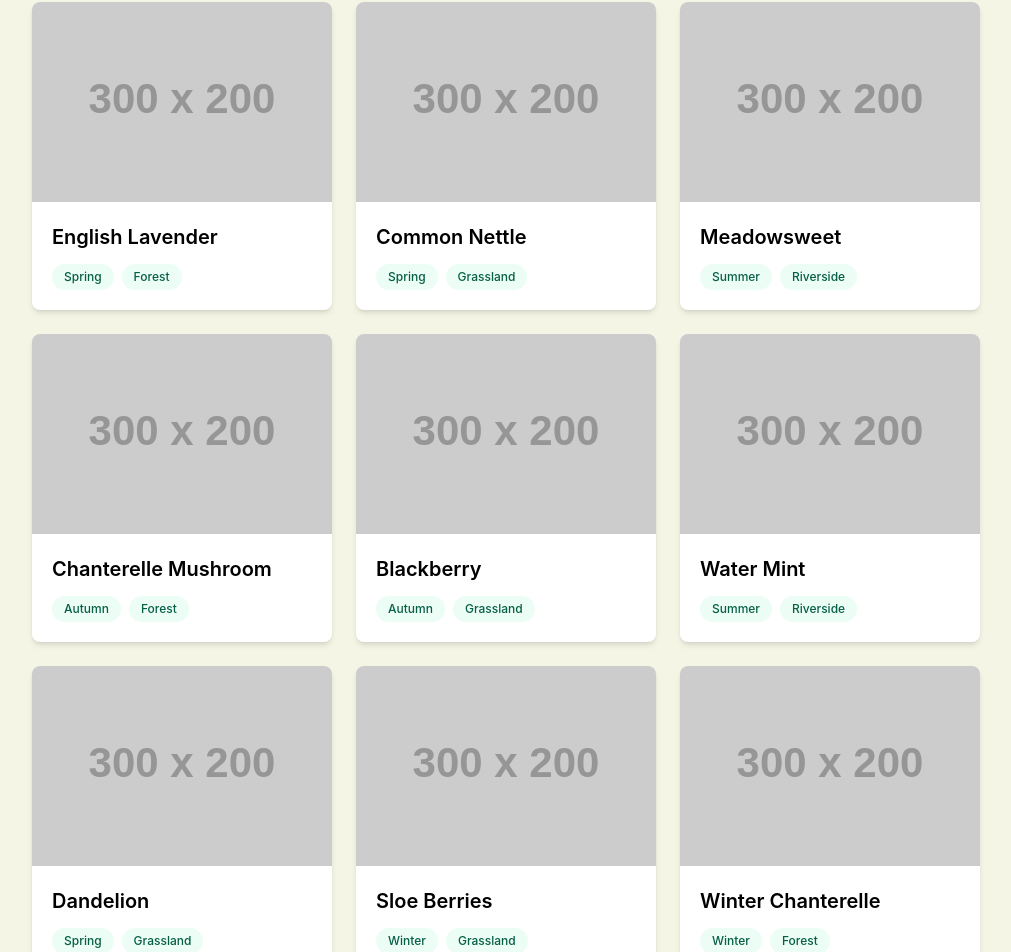
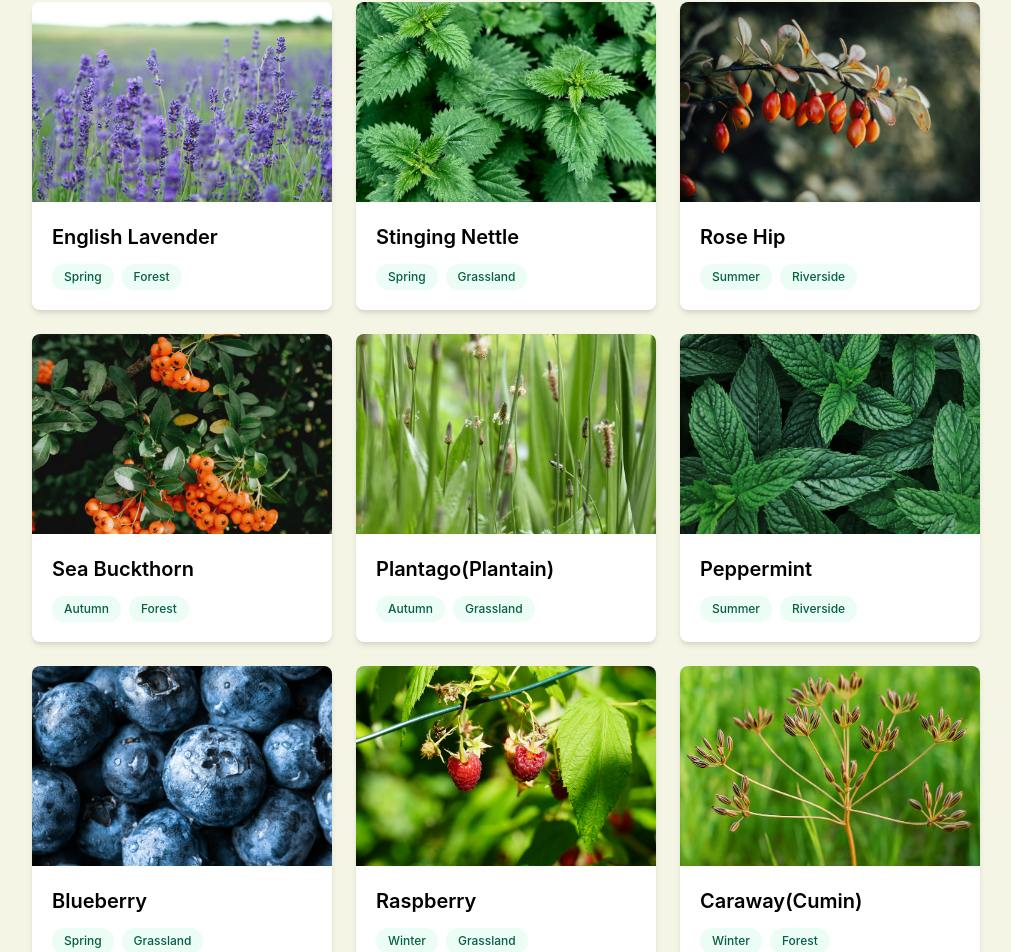
Before and after one commit to EmilMasaryk/PlantApp, a React (Vite) app in the folder PlantApp-WebApp/: page / in a window 1280 px wide. Shown: the part 290-1242 px from the top of the page, without its empty margins (134-1145 px from the left). Built offline with nearby package versions, Linux system fonts and the light colour scheme.

Commit message:
Changing Images

```diff
--- a/PlantApp-WebApp/src/App.jsx
+++ b/PlantApp-WebApp/src/App.jsx
@@ -8,63 +8,63 @@ const ALL_PLANTS = [
   {
     id: 1,
     name: "English Lavender",
-    img: "https://placehold.co/300x200/22c55e/ffffff?text=Wild+Garlic",
+    img: "/Lavender.jpg",
     season: "Spring",
     landscape: "Forest",
   },
   {
     id: 2,
-    name: "Common Nettle",
-    img: "https://placehold.co/300x200/16a34a/ffffff?text=Nettle",
+    name: "Stinging Nettle",
+    img: "Nettle.jpg",
     season: "Spring",
     landscape: "Grassland",
   },
   {
     id: 3,
-    name: "Meadowsweet",
-    img: "https://placehold.co/300x200/a3bf62/ffffff?text=Meadowsweet",
+    name: "Rose Hip",
+    img: "/RoseHip.jpg",
     season: "Summer",
     landscape: "Riverside",
   },
   {
     id: 4,
-    name: "Chanterelle Mushroom",
-    img: "https://placehold.co/300x200/f97316/ffffff?text=Chanterelle",
+    name: "Sea Buckthorn",
+    img: "/SeaBuckthorn.jpg",
     season: "Autumn",
     landscape: "Forest",
   },
   {
     id: 5,
-    name: "Blackberry",
-    img: "https://placehold.co/300x200/4a044e/ffffff?text=Blackberry",
+    name: "Plantago(Plantain)",
+    img: "/Plantain.jpg",
     season: "Autumn",
     landscape: "Grassland",
   },
   {
     id: 6,
-    name: "Water Mint",
-    img: "https://placehold.co/300x200/0d9488/ffffff?text=Water+Mint",
+    name: "Peppermint",
+    img: "/Mint.jpg",
     season: "Summer",
     landscape: "Riverside",
   },
   {
     id: 7,
-    name: "Dandelion",
-    img: "https://placehold.co/300x200/facc15/ffffff?text=Dandelion",
+    name: "Blueberry",
+    img: "/Blueberry.jpg",
     season: "Spring",
     landscape: "Grassland",
   },
   {
     id: 8,
-    name: "Sloe Berries",
-    img: "https://placehold.co/300x200/4f46e5/ffffff?text=Sloe+Berries",
+    name: "Raspberry",
+    img: "/raspberry.jpg",
     season: "Winter",
     landscape: "Grassland",
   },
   {
     id: 9,
-    name: "Winter Chanterelle",
-    img: "https://placehold.co/300x200/a16207/ffffff?text=Winter+Chanterelle",
+    name: "Caraway(Cumin)",
+    img: "/Caraway.jpg",
     season: "Winter",
     landscape: "Forest",
   },
```
